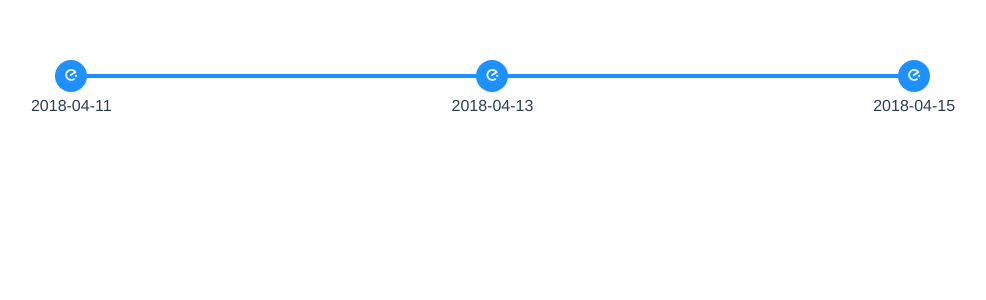
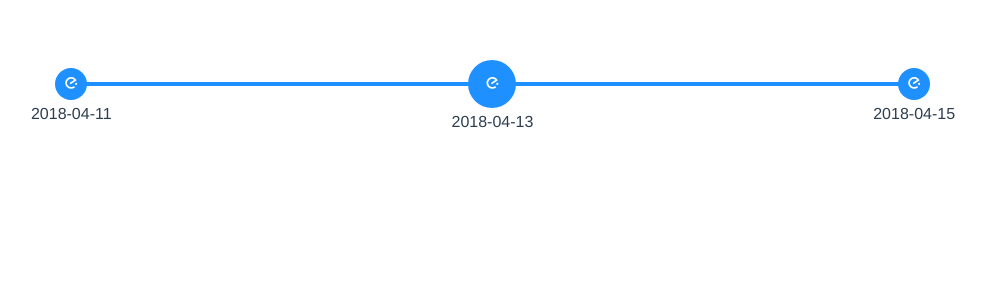
Before and after one commit to davidmoseler/horizontal-timeline, a Vue app: page / in a window 1280 px wide. Shown: the top 300 px of the page, without its empty margins (147-1133 px from the left). Built offline with nearby package versions, Linux system fonts and the light colour scheme.

Commit message:
Completed implementing size prop

```diff
--- a/src/App.vue
+++ b/src/App.vue
@@ -5,7 +5,7 @@
         v-for="(activity, i) in activities"
         :key="i"
         :timestamp="activity.timestamp"
-        size="normal"
+        :size="activity.size"
         icon="el-icon-eleme"
       >
         {{activity.content}}
@@ -29,13 +29,16 @@ export default {
     return {
       activities: [{
         content: 'Event start',
-        timestamp: '2018-04-15'
+        timestamp: '2018-04-15',
+        size: 'normal'
       }, {
         content: 'Approved',
-        timestamp: '2018-04-13'
+        timestamp: '2018-04-13',
+        size: 'large'
       }, {
         content: 'Success',
-        timestamp: '2018-04-11'
+        timestamp: '2018-04-11',
+        size: 'normal'
       }]
     }
   }
--- a/src/components/ElHorizontalTimeline.vue
+++ b/src/components/ElHorizontalTimeline.vue
@@ -29,5 +29,6 @@ export default {
   counter-reset: stepCount;
   display: flex;
   text-align: center;
+  align-items: center;
 }
 </style>
--- a/src/components/ElHorizontalTimelineItem.vue
+++ b/src/components/ElHorizontalTimelineItem.vue
@@ -4,8 +4,7 @@
       <p v-if="!hideTimestamp">{{timestamp}}</p>
       <el-tooltip content="Tooltip">
         <div :class="{
-          'timeline-item': size == 'normal',
-          'timeline-item-large': size == 'large',
+          'timeline-item': true,
           'numbered-node': icon == undefined
         }">
           <div>
@@ -17,8 +16,7 @@
     <template v-else>
       <el-tooltip :content="content">
         <div :class="{
-          'timeline-item': size == 'normal',
-          'timeline-item-large': size == 'large',
+          'timeline-item': true,
           'numbered-node': icon == undefined
         }">
           <div>
@@ -54,8 +52,14 @@ export default {
       return this.$slots.default[0].text
     },
     cssVars() {
+      let nodeSize;
+      if(this.size == 'normal'){
+        nodeSize = '2em'
+      } else {
+        nodeSize = '3em'
+      }
       return {
-        '--node-size': '2em'
+        '--node-size': nodeSize
       }
     }
   }
```
